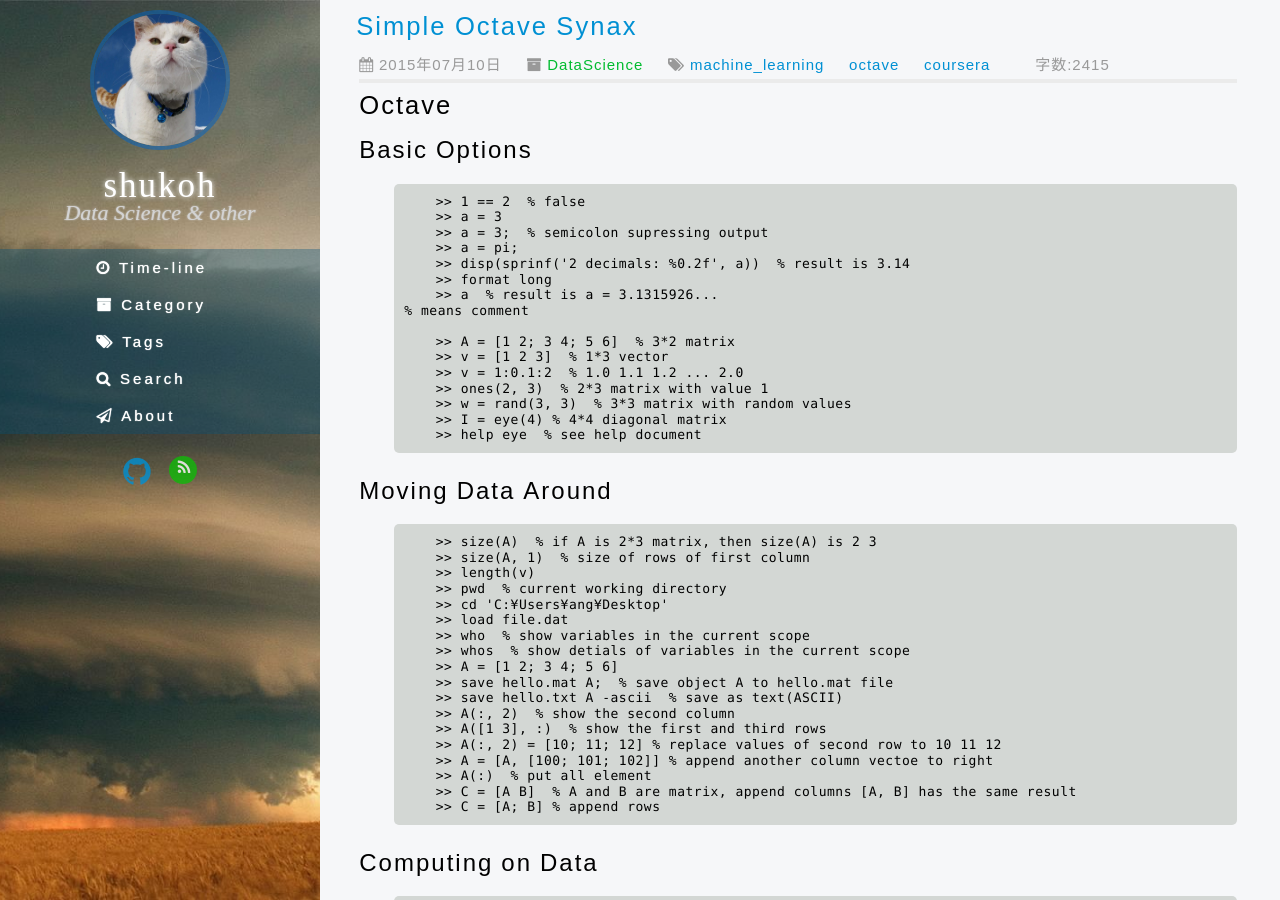
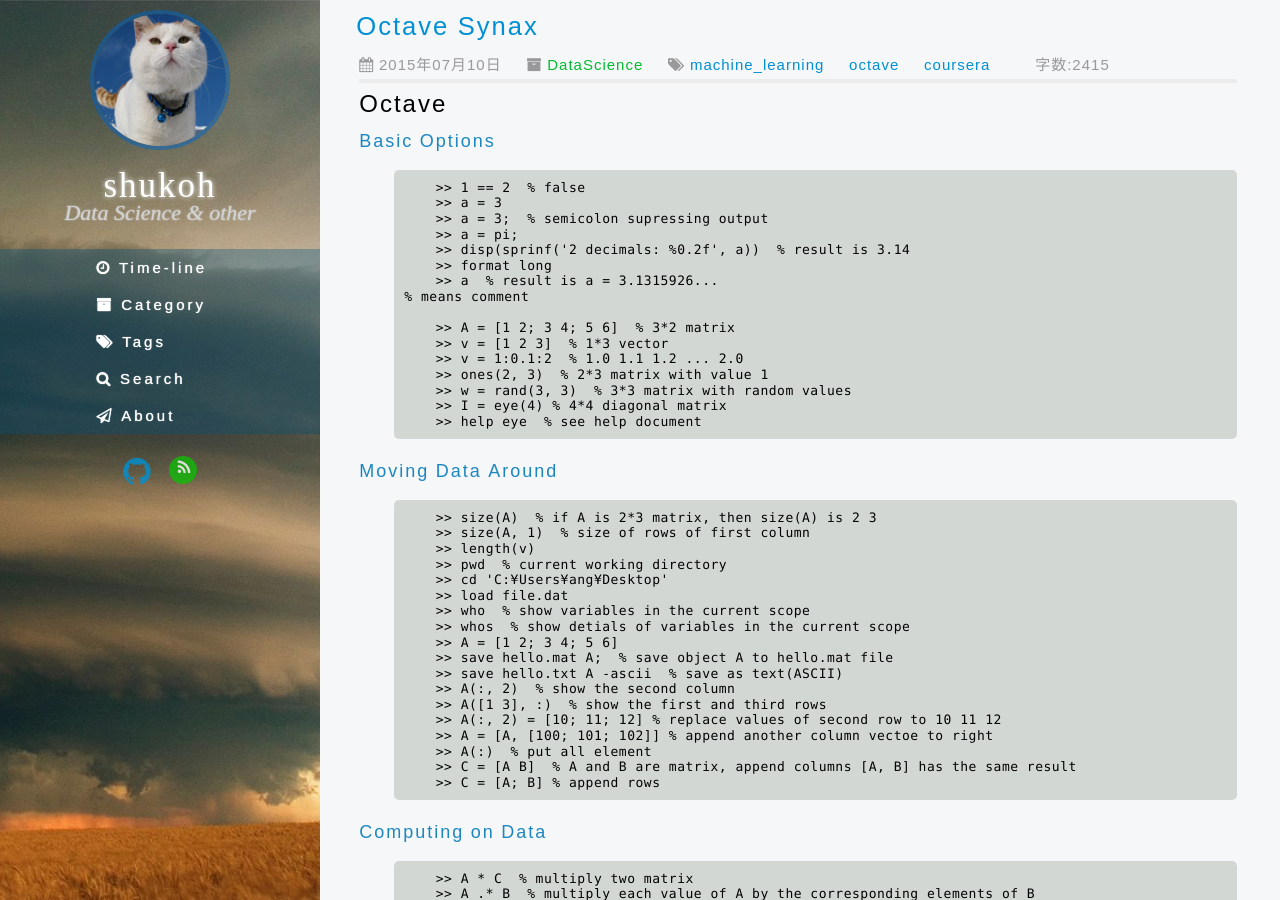
Before and after one commit to shukohChin/shukohChin.github.io, a Jekyll site: the page built from _posts/dataScience/2015-7-10-Octave.md, in a window 1280 px wide and 900 px high. Built offline with Jekyll 4.4.1, drawn with Linux system fonts in a browser that asks for light colours; nearby versions of some CDN libraries; library files that are not in the unit come from our copies; Markdown is read by kramdown in place of the engine named in the settings; comment, search, counter and statistics services are not loaded; some of the changed text lies outside the part shown.

Commit message:
post memo

````diff
--- a/_posts/dataScience/2015-7-10-Octave.md
+++ b/_posts/dataScience/2015-7-10-Octave.md
@@ -1,14 +1,14 @@
 ---
 layout: post
-title: Simple Octave Synax
+title: Octave Synax
 category: DataScience
 tags: [machine_learning, octave, coursera]
 ---
 
 
-# Octave
+## Octave
 
-## Basic Options
+### Basic Options
 ```octave
 	>> 1 == 2  % false
 	>> a = 3
@@ -28,7 +28,7 @@ tags: [machine_learning, octave, coursera]
 	>> help eye  % see help document
 ```
 
-## Moving Data Around
+### Moving Data Around
 ```octave
 	>> size(A)  % if A is 2*3 matrix, then size(A) is 2 3
 	>> size(A, 1)  % size of rows of first column
@@ -50,7 +50,7 @@ tags: [machine_learning, octave, coursera]
 	>> C = [A; B] % append rows
 ```
 
-## Computing on Data
+### Computing on Data
 ```octave
 	>> A * C  % multiply two matrix
 	>> A .* B  % multiply each value of A by the corresponding elements of B
@@ -84,7 +84,7 @@ tags: [machine_learning, octave, coursera]
 	>> pinv(A)  % inverse A
 ```
 
-## Plotting Data
+### Plotting Data
 ```octave
 	>> t = [0 : 0.01 : 0.98]
 	>> y1 = sin(2*pi*4*t);
@@ -111,7 +111,7 @@ tags: [machine_learning, octave, coursera]
 	>> a = 1, b = 2, c = 3  % three commands at one time, present the result
 ```
 
-## Control Statements: for, while, if statements
+### Control Statements: for, while, if statements
 ```octave
 	>> v=zeros(10, 1)
 	>> for i=1:10,
@@ -152,4 +152,4 @@ tags: [machine_learning, octave, coursera]
 	>> b
 ```
 
-## Vectorization
+### Vectorization
````
Also changed, not shown: _posts/dataScience/2015-7-10-Machine Learning.md (+4 -0 lines), _posts/dataScience/2015-7-10-Rmarkdown.md (+7 -7 lines).
